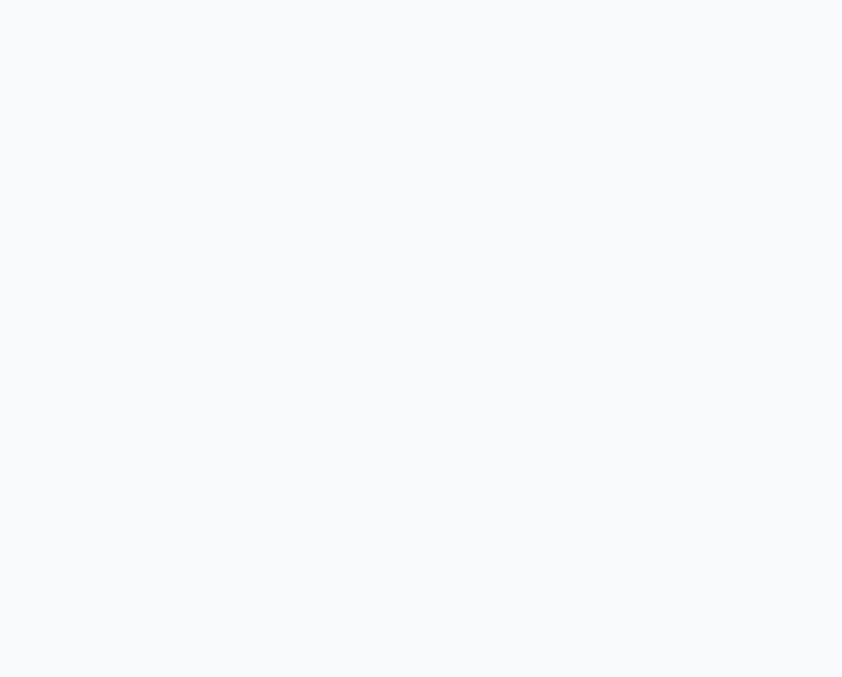
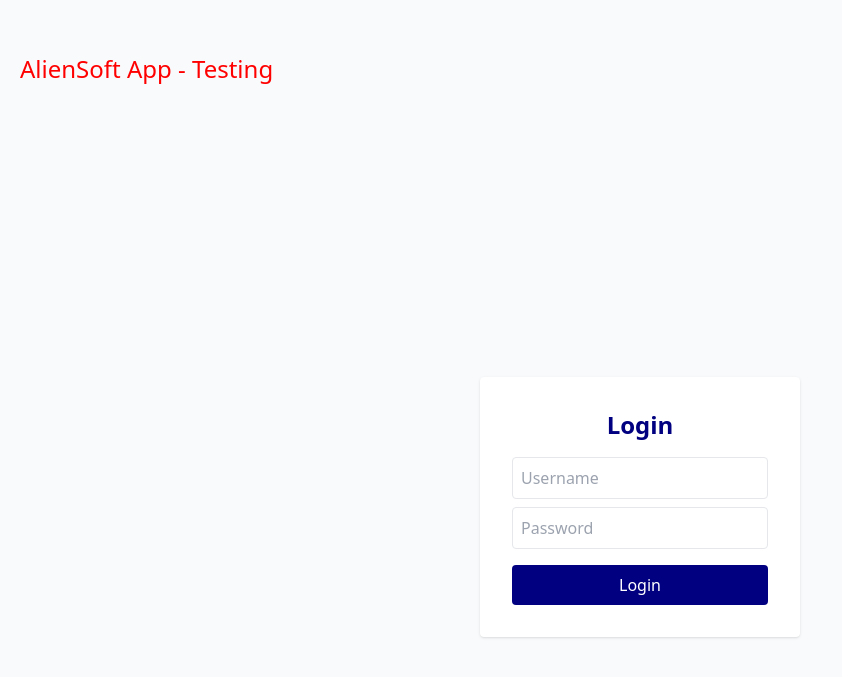
Before and after one commit to Elphazy/aliensoft-product-management-app, a Vue app: page /login in a window 1280 px wide. Shown: the part 769-1446 px from the top of the page, without its empty margins (0-842 px from the left). Before the commit the page ends 800 px from the top, so only its background shows below. Built offline with nearby package versions, Linux system fonts and the light colour scheme.

Commit message:
Update App.vue
Use alert to debug

```diff
--- a/src/App.vue
+++ b/src/App.vue
@@ -1,3 +1,15 @@
 <template>
   <router-view />
+  <div>
+    <h1 style="color: red; font-size: 24px; padding: 20px;">AlienSoft App - Testing</h1>
+    <router-view />
+  </div>
 </template>
+<script>
+export default {
+  name: 'App',
+  mounted() {
+    alert('App.vue mounted!')
+  }
+}
+</script>
```
